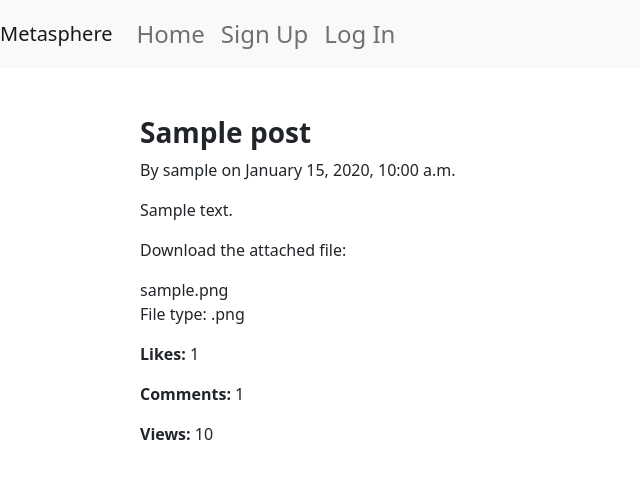
After one commit to Shiyang-Zhao/ChatNet, a Django app: page /posts/post/1/ in a window 1280 px wide. The commit adds this page. Shown: the top 479 px of the page, without its empty margins (0-640 px from the left). Run offline with Django 5.2, Linux system fonts and the light colour scheme; tables that the repository leaves empty hold one stand-in row (values such as "Sample post").

Commit message:
CRUD completed

```diff
--- a/apps/chats/urls.py
+++ b/apps/chats/urls.py
@@ -2,6 +2,6 @@ from django.urls import path
 from .views.chat import ChatCreateView, ChatDetailView
 
 urlpatterns = [
-    path("chats/create/", ChatCreateView.as_view(), name="chat-create"),
-    path("chats/<int:pk>/", ChatDetailView.as_view(), name="chat-detail"),
+    path("chat/create/", ChatCreateView.as_view(), name="chat-create"),
+    path("chat/<int:pk>/", ChatDetailView.as_view(), name="chat-detail"),
 ]
--- a/apps/posts/models.py
+++ b/apps/posts/models.py
@@ -3,7 +3,6 @@ from django.conf import settings
 from django.utils import timezone
 from django.urls import reverse
 import os
-
 
 
 class Post(models.Model):
--- a/apps/posts/urls.py
+++ b/apps/posts/urls.py
@@ -8,9 +8,9 @@ from .views import (
 )
 
 urlpatterns = [
-    path("posts", PostListView.as_view(), name="post-list"),
-    path("posts/<int:pk>/", PostDetailView.as_view(), name="post-detail"),
-    path("posts/create/", PostCreateView.as_view(), name="post-create"),
-    path("posts/<int:pk>/update/", PostUpdateView.as_view(), name="post-update"),
-    path("posts/<int:pk>/delete/", PostDeleteView.as_view(), name="post-delete"),
+    path("", PostListView.as_view(), name="post-list"),
+    path("post/create/", PostCreateView.as_view(), name="post-create"),
+    path("post/<int:pk>/", PostDetailView.as_view(), name="post-detail"),
+    path("post/<int:pk>/update/", PostUpdateView.as_view(), name="post-update"),
+    path("post/<int:pk>/delete/", PostDeleteView.as_view(), name="post-delete"),
 ]
--- a/apps/posts/views.py
+++ b/apps/posts/views.py
@@ -15,7 +15,7 @@ from .forms import PostForm
 
 class PostListView(ListView):
     model = Post  # The model to fetch from the database
-    template_name = "post/post_list.html"  # Template to render the list
+    template_name = "posts/post_list.html"  # Template to render the list
     context_object_name = "posts"  # Context variable for the list of posts
     paginate_by = 10  # Number of items per page
     ordering = ["-date_posted"]
@@ -23,7 +23,7 @@ class PostListView(ListView):
 
 class PostDetailView(DetailView):
     model = Post
-    template_name = "post/post_detail.html"
+    template_name = "posts/post_detail.html"
 
     def get_object(self):
         return get_object_or_404(Post, pk=self.kwargs["pk"])
@@ -32,8 +32,8 @@ class PostDetailView(DetailView):
 class PostCreateView(LoginRequiredMixin, CreateView):
     model = Post
     form_class = PostForm
-    template_name = "post/post_form.html"
-    success_url = reverse_lazy("post-list")
+    template_name = "posts/post_create_form.html"
+    success_url = reverse_lazy("home")
 
     def form_valid(self, form):
         form.instance.author = self.request.user
@@ -43,9 +43,9 @@ class PostCreateView(LoginRequiredMixin, CreateView):
 
 class PostUpdateView(LoginRequiredMixin, UpdateView):
     model = Post
-    form_class = PostForm  # The form used to update a post
-    template_name = "post/post_form.html"  # Template for the form
-    success_url = reverse_lazy("post-list")  # Redirect after successful update
+    form_class = PostForm
+    template_name = "posts/post_update_form.html"
+    success_url = reverse_lazy("home")
 
     def get_object(self):
         return get_object_or_404(Post, pk=self.kwargs["pk"], author=self.request.user)
@@ -57,8 +57,8 @@ class PostUpdateView(LoginRequiredMixin, UpdateView):
 
 class PostDeleteView(LoginRequiredMixin, DeleteView):
     model = Post
-    template_name = "post/post_confirm_delete.html"
-    success_url = reverse_lazy("post-list")
+    template_name = "posts/post_confirm_delete.html"
+    success_url = reverse_lazy("home")
 
     def get_object(self):
         return get_object_or_404(Post, pk=self.kwargs["pk"], author=self.request.user)
--- a/apps/users/urls.py
+++ b/apps/users/urls.py
@@ -1,13 +1,25 @@
 from django.urls import path
-from django.contrib.auth.views import LoginView
-from .views.user import UserRegisterView, UserLoginView, UserUpdateView
+from .views.user import UserRegisterView, UserLoginView, UserUpdateView, UserLogoutView
 from .views.profile import ProfileCreateView, ProfileUpdateView, ProfileDetailView
 
 urlpatterns = [
     path("signup/", UserRegisterView.as_view(), name="user-register"),
     path("login/", UserLoginView.as_view(), name="user-login"),
+    path("logout/", UserLogoutView.as_view(), name="user-logout"),
     path("user/<str:username>/update/", UserUpdateView.as_view(), name="user-update"),
-    path("user/<str:username>/profile/detail/", ProfileDetailView.as_view(), name="profile-detail"),
-    path("user/<str:username>/profile/create/", ProfileCreateView.as_view(), name="profile-create"),
-    path("user/<str:username>/profile/update/", ProfileUpdateView.as_view(), name="profile-update"),
+    path(
+        "user/<str:username>/profile/detail/",
+        ProfileDetailView.as_view(),
+        name="profile-detail",
+    ),
+    path(
+        "user/<str:username>/profile/create/",
+        ProfileCreateView.as_view(),
+        name="profile-create",
+    ),
+    path(
+        "user/<str:username>/profile/update/",
+        ProfileUpdateView.as_view(),
+        name="profile-update",
+    ),
 ]
--- a/apps/users/views/profile.py
+++ b/apps/users/views/profile.py
@@ -9,7 +9,7 @@ from ..forms.profile import ProfileForm
 
 class ProfileDetailView(LoginRequiredMixin, DetailView):
     model = Profile
-    template_name = "profile/profile_detail.html"  # Template to display profile details
+    template_name = "users/profile_detail.html"  # Template to display profile details
 
     def get_object(self):
         # Retrieve the current user's profile
@@ -19,7 +19,7 @@ class ProfileDetailView(LoginRequiredMixin, DetailView):
 class ProfileCreateView(LoginRequiredMixin, CreateView):
     model = Profile
     form_class = ProfileForm
-    template_name = "profile/profile_form.html"
+    template_name = "users/profile_create_form.html"
     success_url = reverse_lazy("profile_detail")
 
     def form_valid(self, form):
@@ -31,7 +31,7 @@ class ProfileCreateView(LoginRequiredMixin, CreateView):
 class ProfileUpdateView(LoginRequiredMixin, UpdateView):
     model = Profile
     form_class = ProfileForm
-    template_name = "profile/profile_form.html"
+    template_name = "users/profile_update_form.html"
     success_url = reverse_lazy("profile_detail")
 
     def get_object(self):
--- a/templates/layouts/header.html
+++ b/templates/layouts/header.html
@@ -10,12 +10,33 @@
                 <li class="nav-item">
                     <a class="nav-link" href="{% url 'home' %}">Home</a>
                 </li>
+
+                <!-- Show links for logged-in users -->
+                {% if user.is_authenticated %}
+                <li class="nav-item">
+                    <a class="nav-link" href="{% url 'profile-detail' username=user.username %}">Profile</a>
+                </li>
+                <li class="nav-item">
+                    <a class="nav-link" href="{% url 'post-create' %}">Create Post</a>
+                </li>
+                <li class="nav-item">
+                    <a class="nav-link">Chat</a>
+                </li>
+                <li class="nav-item">
+                    <form method="post" action="{% url 'user-logout' %}">
+                        {% csrf_token %}
+                        <button type="submit" class="nav-link btn btn-link">Log Out</button>
+                    </form>
+                </li>
+                {% else %}
+                <!-- Show links for users who are not logged in -->
                 <li class="nav-item">
                     <a class="nav-link" href="{% url 'user-register' %}">Sign Up</a>
                 </li>
                 <li class="nav-item">
                     <a class="nav-link" href="{% url 'user-login' %}">Log In</a>
                 </li>
+                {% endif %}
             </ul>
         </div>
     </nav>
--- /dev/null
+++ b/templates/posts/post_detail.html
@@ -0,0 +1,38 @@
+{% extends 'base.html' %}
+{% block title %}{{ post.title }}{% endblock %}
+
+{% block content %}
+<div class="container mt-5">
+    <h2>{{ post.title }}</h2> <!-- Display the post title -->
+    <p>
+        By {{ post.author }} on {{ post.date_posted|date:"F j, Y, g:i a" }} <!-- Author and date -->
+    </p>
+
+    <p>{{ post.content }}</p> <!-- Full content -->
+
+    <!-- File attachment, if any -->
+    {% if post.file %}
+    <div>
+        <p>Download the attached file:</p>
+        <a href="{{ post.file.url }}">{{ post.file.name }}</a> <!-- File download link -->
+        <p>File type: {{ post.extension }}</p> <!-- File extension -->
+    </div>
+    {% endif %}
+
+    <p><strong>Likes:</strong> {{ post.likes }}</p>
+    <p><strong>Comments:</strong> {{ post.comments_count }}</p>
+    <p><strong>Views:</strong> {{ post.views }}</p>
+
+    <!-- Display update and delete options for the author -->
+    {% if request.user == post.author %}
+    <div class="post-actions">
+        <a class="btn btn-warning" href="{% url 'post-update' pk=post.pk %}">Edit</a>
+        <!-- Link to update post -->
+        <form method="post" action="{% url 'post-delete' pk=post.pk %}" style="display:inline;">
+            {% csrf_token %}
+            <button type="submit" class="btn btn-danger">Delete</button> <!-- Button to delete post -->
+        </form>
+    </div>
+    {% endif %}
+</div>
+{% endblock %}
--- a/templates/users/signup.html
+++ b/templates/users/signup.html
@@ -10,7 +10,7 @@
     <form method="post">
         {% csrf_token %} <!-- CSRF protection -->
         {{ form|crispy }}
-        <button type="submit">Sign Up</button> <!-- Submit button -->
+        <button type="submit" class="btn btn-primary">Sign Up</button> <!-- Submit button -->
     </form>
 
     <p>
```
Also changed, not shown: apps/users/views/user.py (+11 -3 lines), metasphere/views.py (+8 -2 lines), templates/layouts/home.html (+14 -3 lines), templates/posts/post_create_form.html (added, +15 -0 lines), templates/posts/post_update_form.html (added, +20 -0 lines), templates/users/profile_detail.html (added, +35 -0 lines), templates/layouts/footer.html (deleted).
